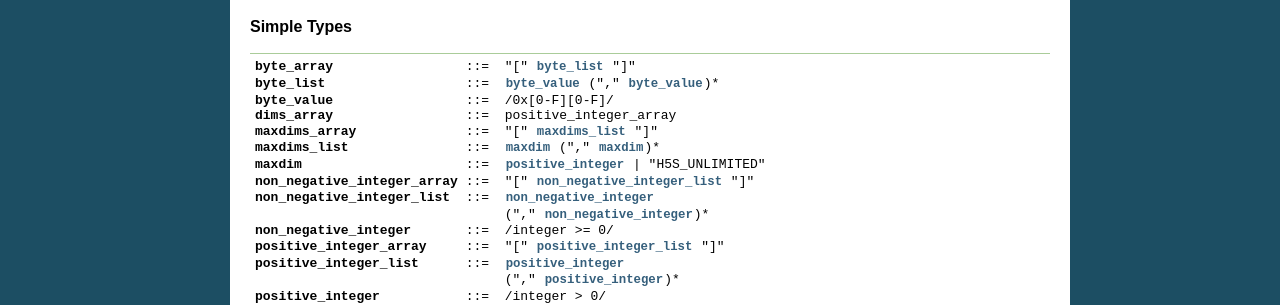
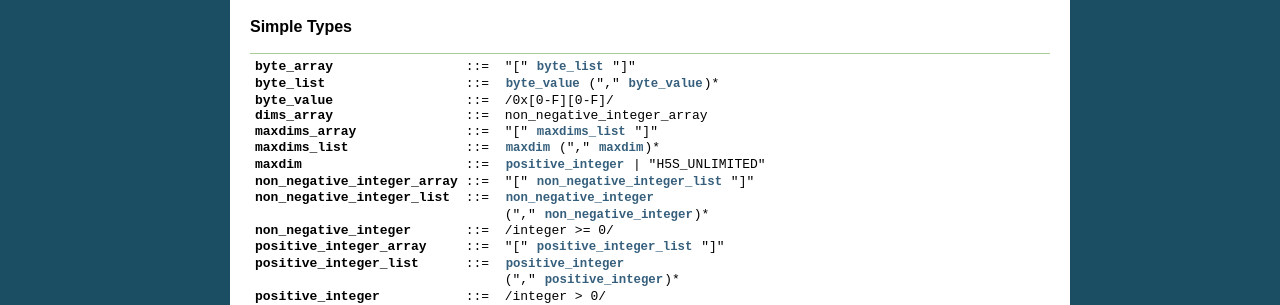
Before and after one commit to HDFGroup/hdf5-json, a Sphinx documentation site: the page built from docs/bnf/misc.rst, in a window 1280 px wide. Shown: the part 543-848 px from the top of the page. Built offline with Sphinx 7.4.7, drawn with Linux system fonts in a browser that asks for light colours.

Commit message:
Issue #18
By popular demand, allow 0 in "dims" array.

```diff
--- a/docs/bnf/misc.rst
+++ b/docs/bnf/misc.rst
@@ -36,7 +36,7 @@ Miscellaneous
    byte_array: "[" `byte_list` "]"
    byte_list: `byte_value` ("," `byte_value`)*
    byte_value: /0x[0-F][0-F]/
-   dims_array: positive_integer_array
+   dims_array: non_negative_integer_array
    maxdims_array: "[" `maxdims_list` "]"
    maxdims_list: `maxdim` ("," `maxdim`)*
    maxdim: `positive_integer` | "H5S_UNLIMITED"
```
